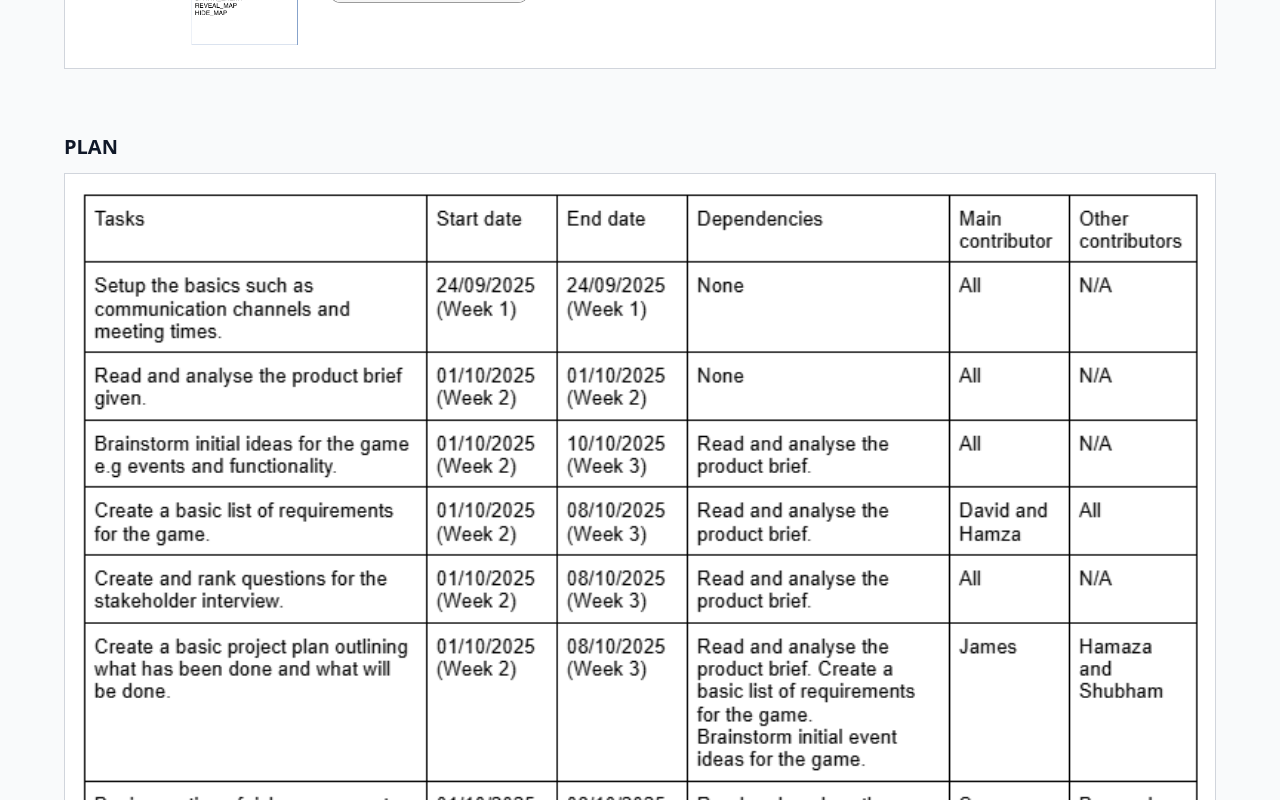
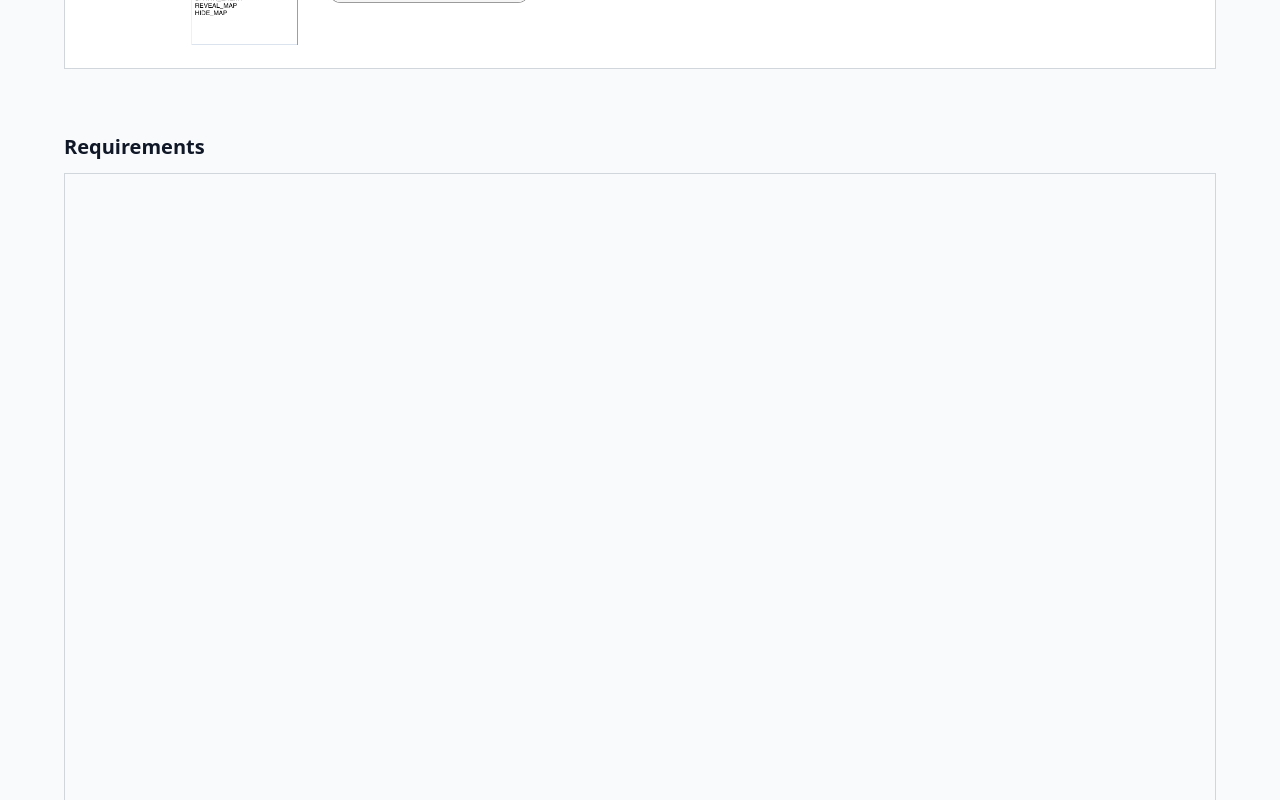
Before and after one commit to MichaelK999/Java-Maze, a React (Vite) app: page / in a window 1280 px wide. Shown: the part 1440-2240 px from the top of the page. Built offline with nearby package versions, Linux system fonts and the light colour scheme.

Commit message:
test for deployment

```diff
--- a/src/App.jsx
+++ b/src/App.jsx
@@ -78,28 +78,6 @@ function App() {
         </div>
       </div>
 
-      {/* WEEKLY PLANE SECTION */}
-      <div className="w-full max-w-6xl mt-16">
-        <h3 className="text-xl font-bold text-gray-900 mb-3">PLAN</h3>
-        <div className="w-full border border-gray-300 bg-white p-4">
-          <img
-            src="table1.png"
-            alt="UML Diagram"
-            className="w-full h-auto"
-          />
-          <img
-            src="table2.png"
-            alt="UML Diagram"
-            className="w-full h-auto"
-          />
-          <img
-            src="table3.png"
-            alt="UML Diagram"
-            className="w-full h-auto"
-          />
-        </div>
-      </div>
-
       {/* PDF Viewers - Wider Section */}
       <div className="w-full max-w-6xl mt-16 space-y-8">
         {/* Req1.pdf */}
```
